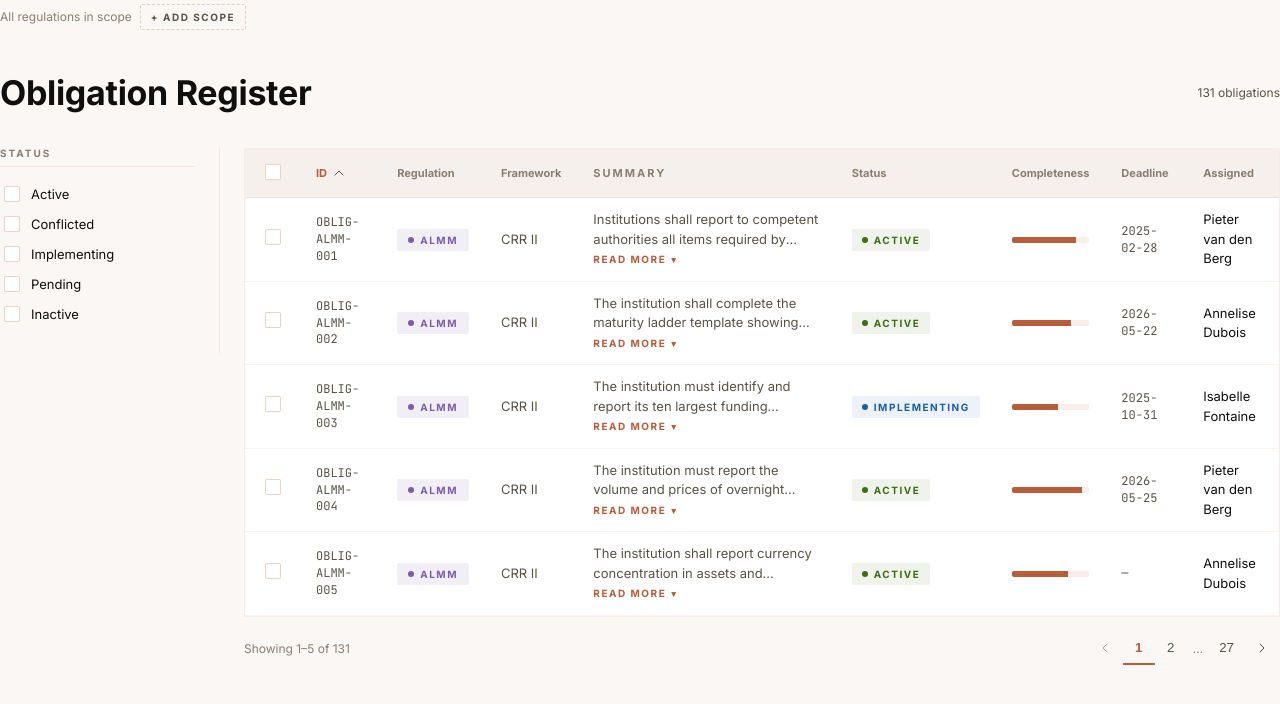
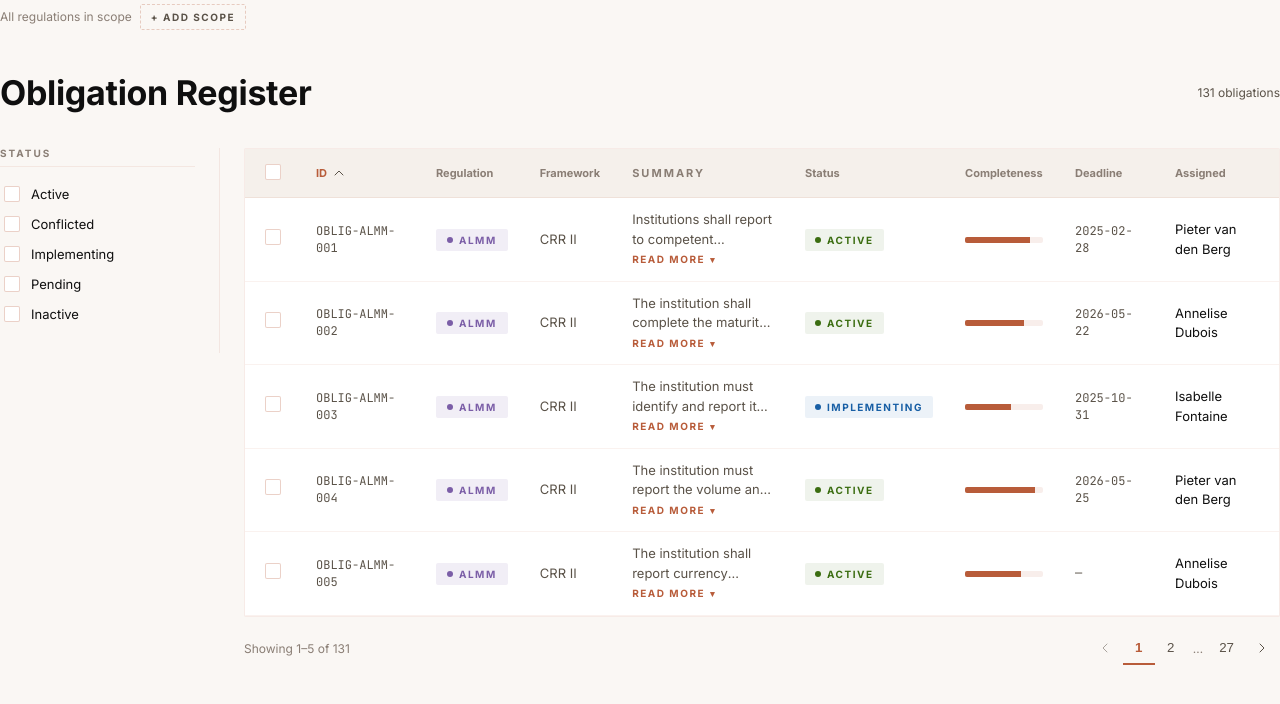
Before and after one commit to dirardm/obligai-current, a Next.js app in the folder web/: page /register in a window 1280 px wide. Shown: the top 704 px of the page. Built offline with nearby package versions, Linux system fonts and the light colour scheme.

Commit message:
register: constrain column widths, Status no longer dominates

```diff
--- a/web/src/app/(app)/register/page.tsx
+++ b/web/src/app/(app)/register/page.tsx
@@ -286,6 +286,17 @@ export default function RegisterPage() {
                 className="table"
                 aria-label="Obligation register"
               >
+                <colgroup>
+                  <col style={{ width: "40px" }} />
+                  <col style={{ width: "120px" }} />
+                  <col style={{ width: "90px" }} />
+                  <col style={{ width: "90px" }} />
+                  <col />
+                  <col style={{ width: "110px" }} />
+                  <col style={{ width: "110px" }} />
+                  <col style={{ width: "100px" }} />
+                  <col style={{ width: "120px" }} />
+                </colgroup>
                 <thead className="table-header">
                   <tr>
                     <th scope="col">
```
